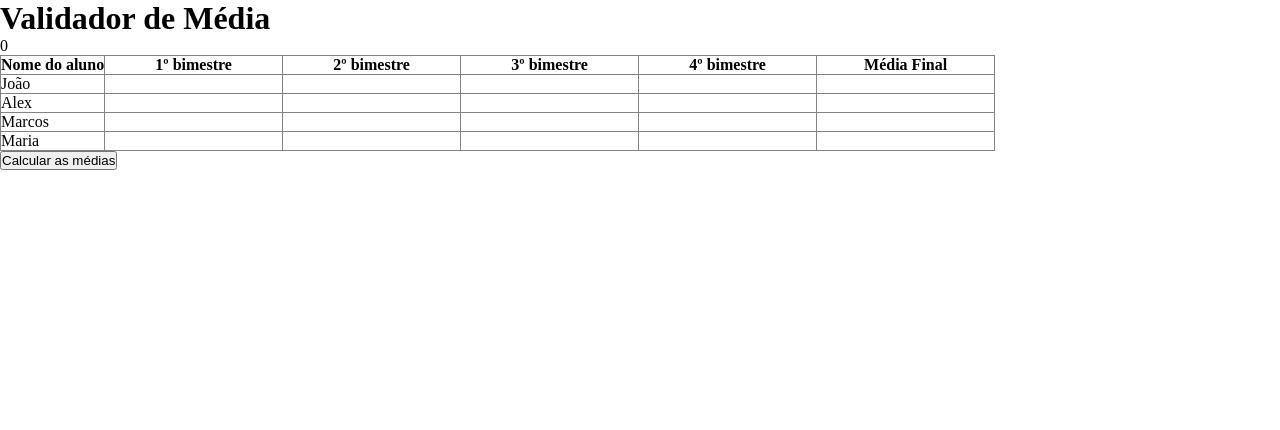
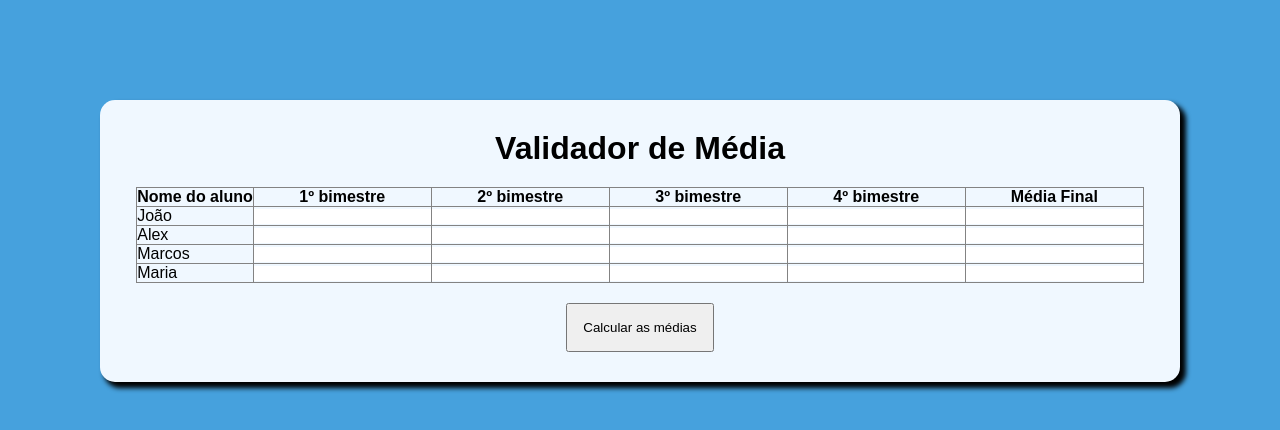
Before and after one commit to gabrielopesdev/average-validator, a plain HTML site: page index.html in a window 1280 px wide. Drawn offline with Linux system fonts and the light colour scheme.

Commit message:
estilização

```diff
--- a/index.html
+++ b/index.html
@@ -7,8 +7,8 @@
     <title>Validador de Média</title>
 </head>
 <body>
-    <h1>Validador de Média</h1>
     <main class="container">
+        <h1>Validador de Média</h1>
         <table class="table">
             <tr>
                 <th>Nome do aluno</th>
@@ -33,7 +33,7 @@
                 <td><input type="number" class="alex-input"></td>
                 <td><input type="number" class="alex-input"></td>
                 <td><input type="number" id="alex-media"></td>
-            </tr>0
+            </tr>
             <tr id="info-marcos">
                 <td>Marcos</td>
                 <td><input type="number" class="marcos-input"></td>
@@ -54,7 +54,7 @@
         </table>
 
         <button onclick="
-        calculate()">
+        calculate()" class="button">
             Calcular as médias
         </button>
     </main>
--- a/style.css
+++ b/style.css
@@ -1,6 +1,24 @@
 * {
     margin: 0;
     padding: 0;
+    font-family: sans-serif;
+}
+
+body {
+    background-color: rgb(70, 161, 221);
+}
+
+.container {
+    display: flex;
+    flex-direction: column;
+    align-items: center;
+    justify-content: center;    background-color: aliceblue;
+    box-shadow: 5px 5px 5px 1px black;
+    margin: 100px;
+    padding: 30px;
+    gap: 20px;
+    border-radius: 15px;
+
 }
 
 .table, th, td {
@@ -11,3 +29,7 @@
 .table input {
     border: none;
 }
+
+.container .button {
+    padding: 15px;
+}
```
